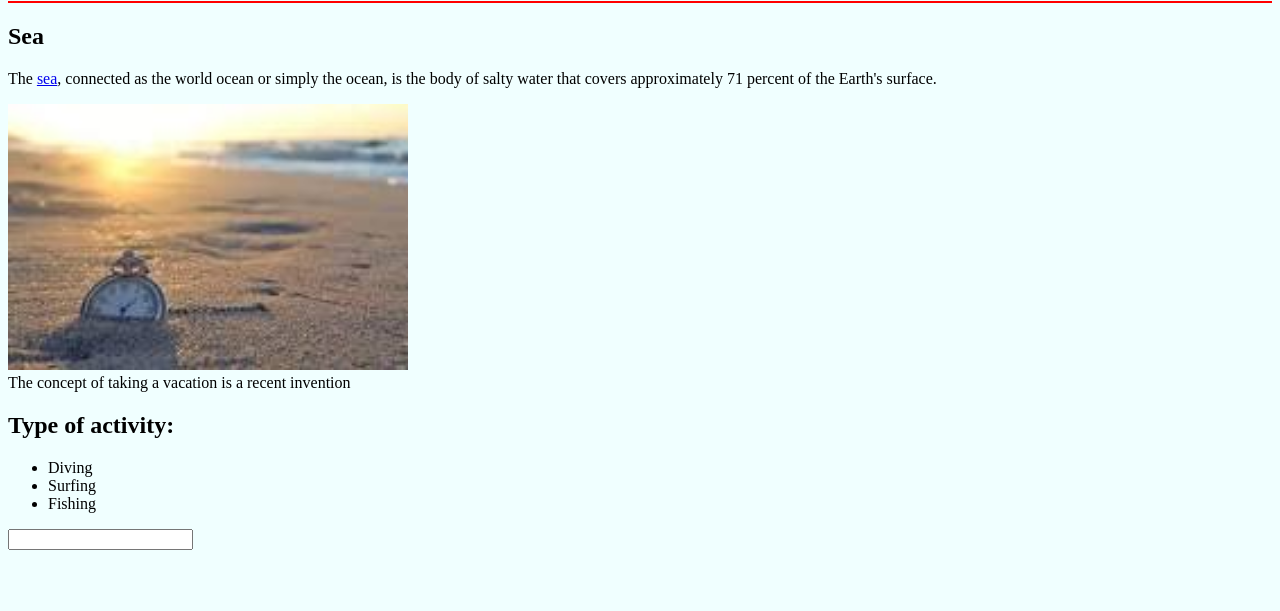
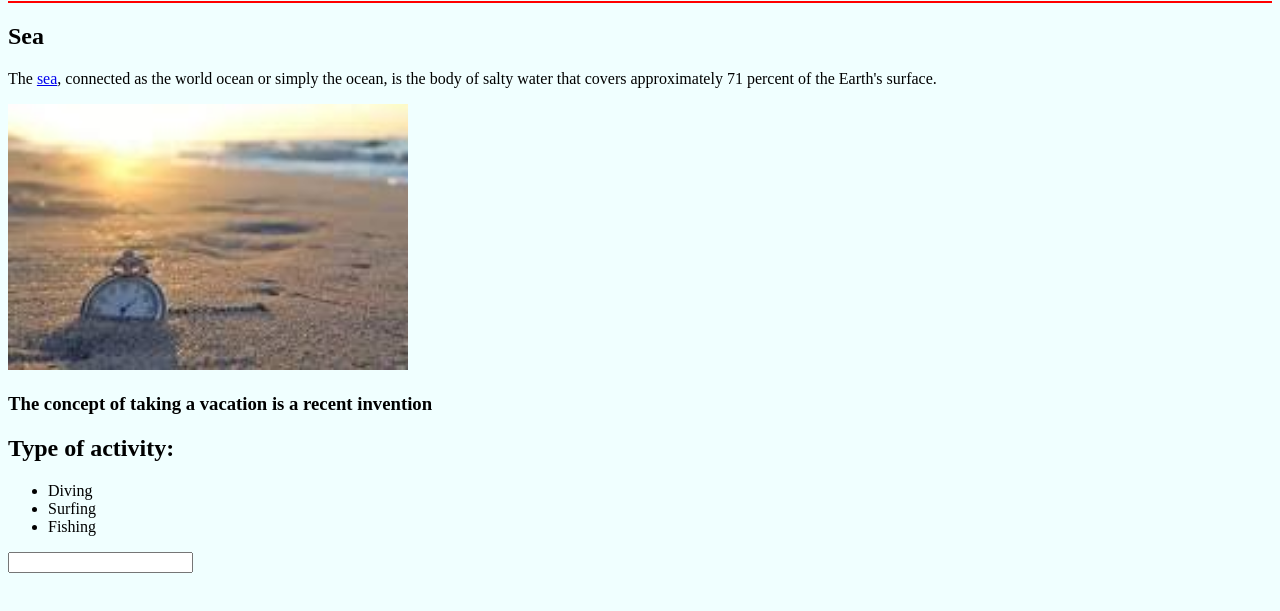
Before and after one commit to sofiakoval22/html, a plain HTML site: page index.html in a window 1280 px wide. Shown: the part 79-690 px from the top of the page. Drawn offline with Linux system fonts and the light colour scheme.

Commit message:
Added code

```diff
--- a/index.html
+++ b/index.html
@@ -17,7 +17,7 @@
     <!--add a link to the trip-->
     <p>The <a href="https://en.wikipedia.org/wiki/Sea" target="_blank">sea</a>, connected as the world ocean or simply the ocean, is the body of salty water that covers approximately 71 percent of the Earth's surface.</p>
     <a href="https://en.wikipedia.org/wiki/Sea"><img src="img/sea.jpg" alt="sea" width="400" title="море"></a>
-    <figcaption>The concept of taking a vacation is a recent invention</figcaption>
+    <h3>The concept of taking a vacation is a recent invention</h3>
     </section>
     </main>
     <section>
@@ -29,6 +29,5 @@
         </ul>
     </section>
     <input type="text">
-    </section>
 </body>
 </html>
```
